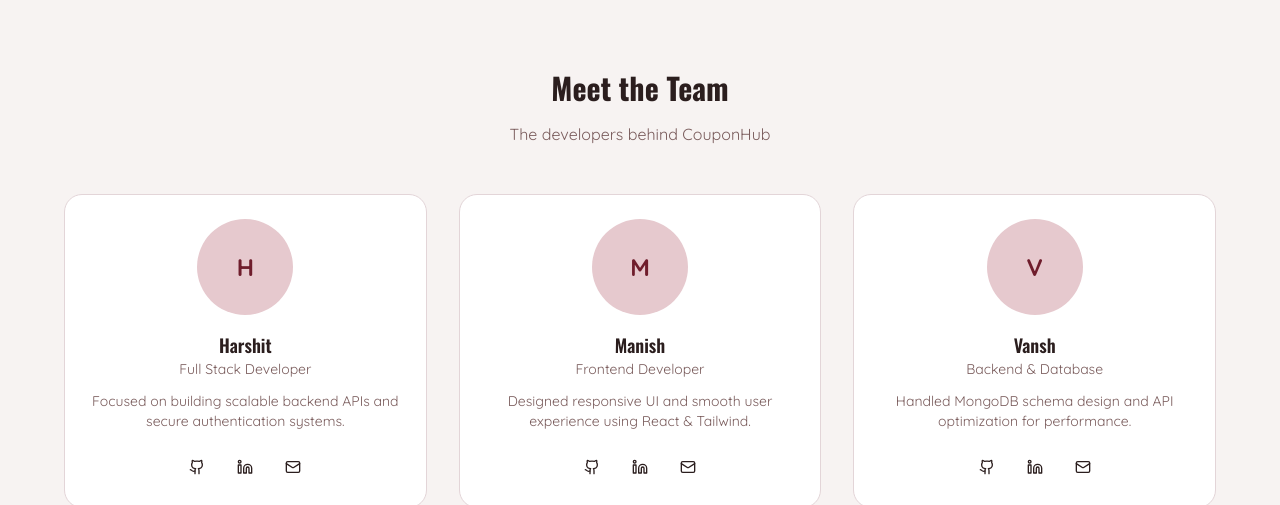
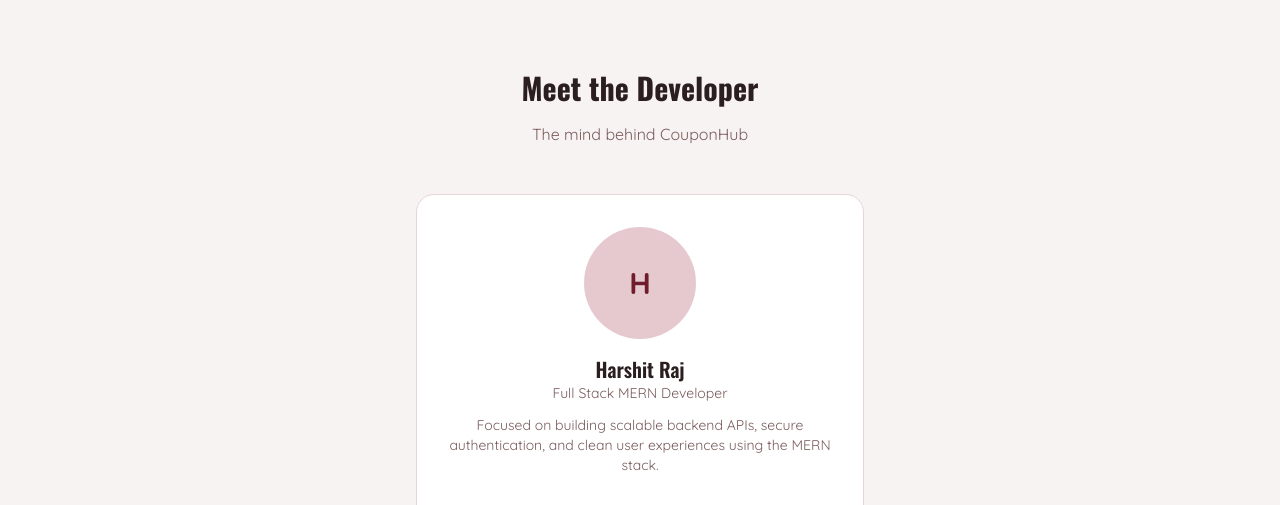
Before and after one commit to HarshitRaj2712/Coupon-Hub, a React (Vite) app in the folder frontend/: page /about in a window 1280 px wide. Shown: the part 447-952 px from the top of the page. Built offline with nearby package versions, Linux system fonts and the light colour scheme; no server answers.

Commit message:
Update About.jsx

```diff
--- a/frontend/src/pages/footer/About.jsx
+++ b/frontend/src/pages/footer/About.jsx
@@ -33,96 +33,66 @@
       {/* ================= TEAM ================= */}
 <section className="py-20 px-4">
   <h2 className="text-2xl md:text-3xl font-heading font-bold text-center mb-4">
-          Meet the Team
+    Meet the Developer
   </h2>
   <p className="text-center text-[var(--text-muted)] mb-12">
-          The developers behind CouponHub
+    The mind behind CouponHub
   </p>
 
-        <div className="max-w-6xl mx-auto grid grid-cols-1 sm:grid-cols-2 md:grid-cols-3 gap-8">
-          {[
-            {
-              name: "Harshit",
-              role: "Full Stack Developer",
-              about:
-                "Focused on building scalable backend APIs and secure authentication systems.",
-              github: "https://github.com/HarshitRaj2712",
-              linkedin: "https://www.linkedin.com/in/harshit-raj-10931b282/",
-              email: "mailto:panditjee2712@example.com",
-            },
-            {
-              name: "Manish",
-              role: "Frontend Developer",
-              about:
-                "Designed responsive UI and smooth user experience using React & Tailwind.",
-              github: "#",
-              linkedin: "#",
-              email: "mailto:sujal@example.com",
-            },
-            {
-              name: "Vansh",
-              role: "Backend & Database",
-              about:
-                "Handled MongoDB schema design and API optimization for performance.",
-              github: "#",
-              linkedin: "#",
-              email: "mailto:vansh@example.com",
-            },
-          ].map((member) => (
-            <div
-              key={member.name}
-              className="card-default p-6 text-center hover:shadow-xl transition"
-            >
+  <div className="max-w-md mx-auto">
+    <div className="card-default p-8 text-center hover:shadow-xl transition">
       {/* Avatar */}
       <div
-                className="w-24 h-24 mx-auto rounded-full flex items-center justify-center text-2xl font-bold mb-4"
+        className="w-28 h-28 mx-auto rounded-full flex items-center justify-center text-3xl font-bold mb-4"
         style={{
           background: "var(--accent-soft)",
           color: "var(--accent)",
         }}
       >
-                {member.name[0]}
+        H
       </div>
 
-              <h3 className="text-lg font-semibold">{member.name}</h3>
+      <h3 className="text-xl font-semibold">Harshit Raj</h3>
       <p className="text-sm text-[var(--text-muted)] mb-3">
-                {member.role}
+        Full Stack MERN Developer
       </p>
+
       <p className="text-sm text-[var(--text-muted)]">
-                {member.about}
+        Focused on building scalable backend APIs, secure authentication,
+        and clean user experiences using the MERN stack.
       </p>
 
       {/* SOCIAL LINKS */}
-              <div className="flex justify-center gap-4 mt-5">
+      <div className="flex justify-center gap-5 mt-6">
         <a
-                  href={member.github}
+          href="https://github.com/HarshitRaj2712"
           target="_blank"
           rel="noreferrer"
           className="p-2 rounded-full hover:bg-[var(--bg-muted)] transition"
         >
-                  <Github size={16} />
+          <Github size={18} />
         </a>
 
         <a
-                  href={member.linkedin}
+          href="https://www.linkedin.com/in/harshit-raj-10931b282/"
           target="_blank"
           rel="noreferrer"
           className="p-2 rounded-full hover:bg-[var(--bg-muted)] transition"
         >
-                  <Linkedin size={16} />
+          <Linkedin size={18} />
         </a>
 
         <a
-                  href={member.email}
+          href="mailto:panditjee2712@example.com"
           className="p-2 rounded-full hover:bg-[var(--bg-muted)] transition"
         >
-                  <Mail size={16} />
+          <Mail size={18} />
         </a>
       </div>
     </div>
-          ))}
   </div>
 </section>
+
 
       {/* ================= VALUES ================= */}
       <section className="py-20 bg-[#EFE6E4] px-4">
```
Lines whose indentation alone changed are shown as unchanged.
